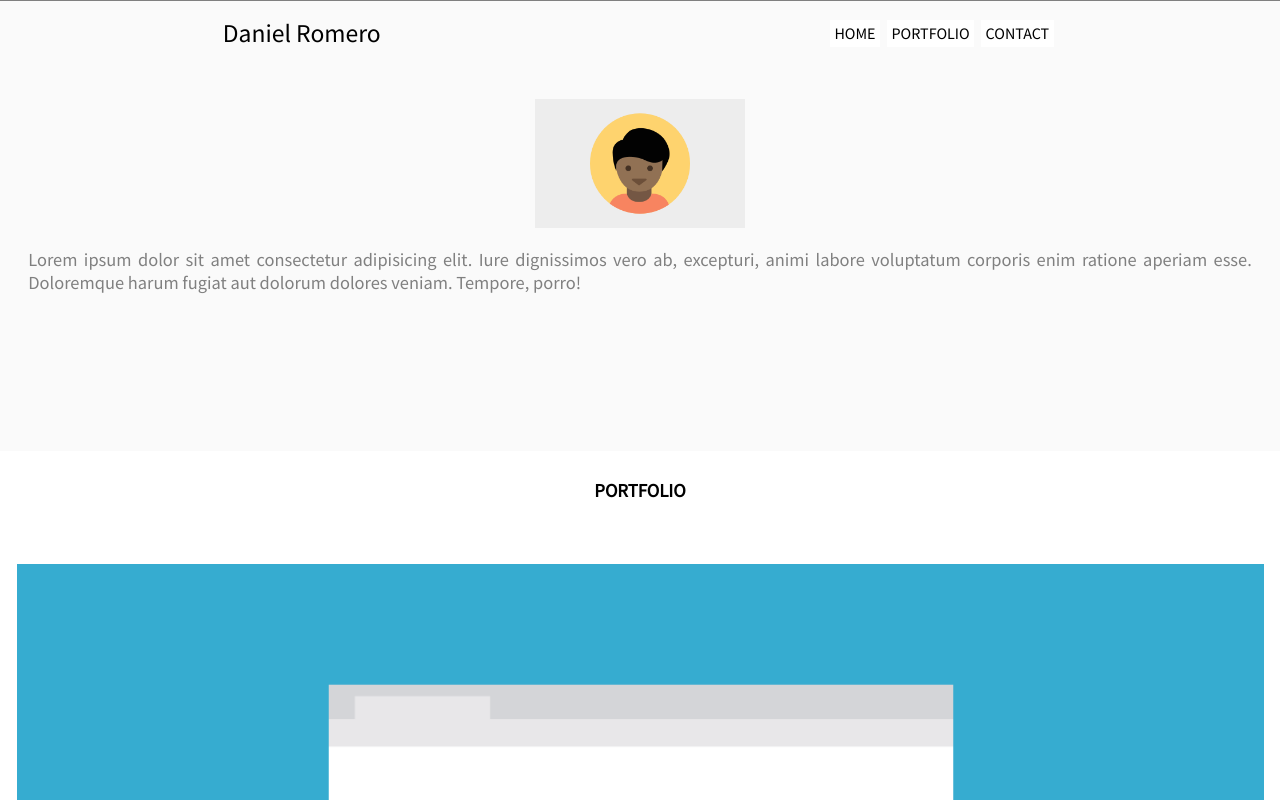
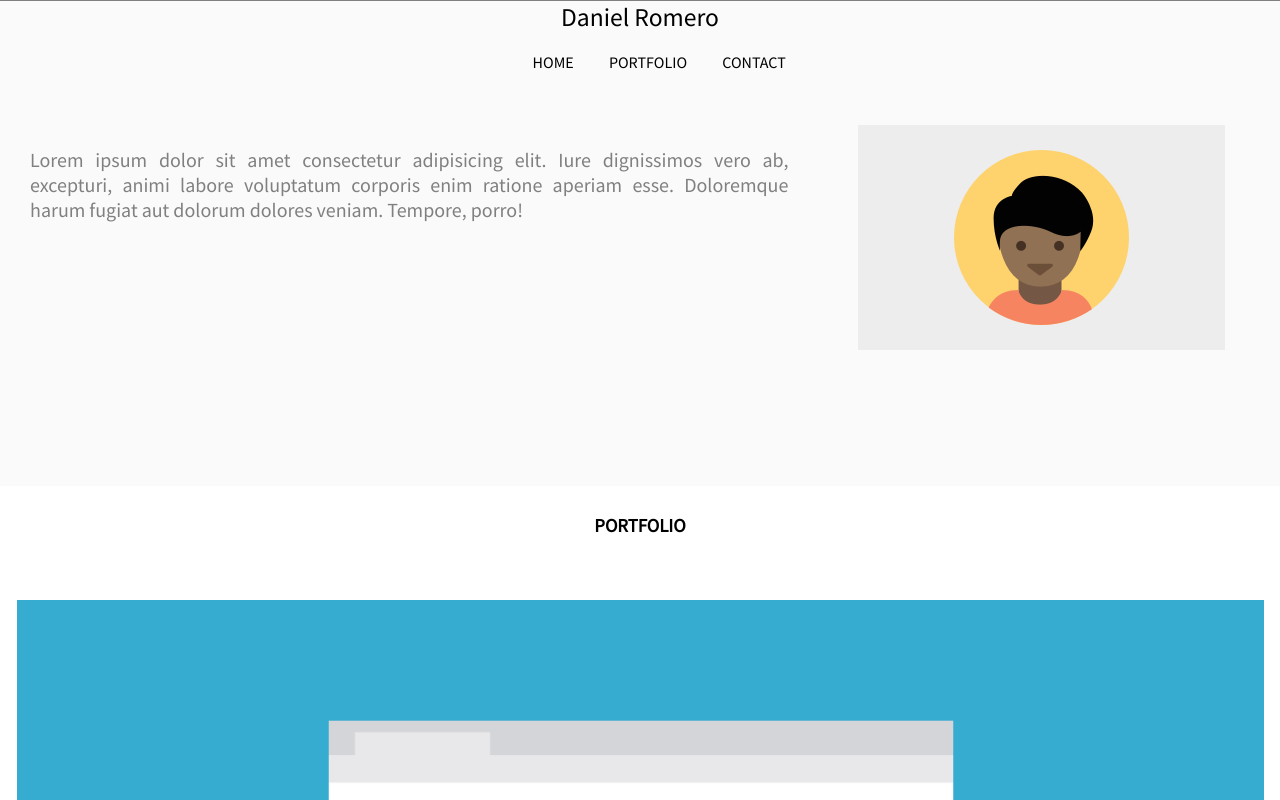
Before and after one commit to 20H-Talent/ikigai-project-2-Ranacode, a plain HTML site: page index.html in a window 1280 px wide. Shown: the top 800 px of the page. Drawn offline with Linux system fonts and the light colour scheme.

Commit message:
Almost finished the tablet media query styles

```diff
--- a/index.css
+++ b/index.css
@@ -29,34 +29,37 @@ img {
 /******************
    TOP NAVBAR
 ******************/
-
 nav.Navbar {
   border-top: 1px solid gray;
   display: flex;
-  flex-direction: row;
+  flex-direction: column;
   justify-content: space-around;
-  align-items: center;
+  align-content: center;
   height: auto;
 }
 
 nav.Navbar .Navbar__Name {
+  text-align: center;
   font-size: 1.6em;
 }
 
 nav.Navbar .Navbar__Menu {
+  width: 100%;
   text-transform: uppercase;
 }
 
 .Navbar__Menu ul {
   display: flex;
-  flex-direction: row;
-  justify-content: space-between;
+  flex-direction: column;
+  align-content: center;
 }
 
 .Navbar__Menu ul li {
-  padding: 0.2em 0.3em;
-  margin: 0.2em;
   background-color: white;
+  text-align: center;
+  flex: 0 0 100%;
+  margin-bottom: 0.3em;
+  padding: 1em;
 }
 
 /******************
@@ -163,6 +166,7 @@ nav.Footer__Navbar {
   width: 100%;
   background-color: white;
   bottom: 0;
+  border-top: 1px solid rgba(128, 128, 128, 0.5);
 }
 
 nav.Footer__Navbar ul {
@@ -181,25 +185,39 @@ nav.Footer__Navbar ul {
     1024 -- DESKTOP
 ******************/
 
-@media screen and (max-width: 320px) {
-  nav.Navbar .Navbar__Menu {
-    width: 100%;
+@media screen and (min-width: 768px) {
+  header.Home {
+    display: flex;
+    flex-direction: row-reverse;
+    justify-content: space-between;
   }
-  nav.Navbar,
+
+  header.Home p {
+    align-self: flex-start;
+    max-width: 60%;
+    font-size: 20px;
+  }
+
+  header.Home img {
+    max-width: 40%;
+    height: auto;
+    align-self: center;
+  }
+
+  .Navbar__Menu {
+    padding: 0.7em;
+    text-align: center;
+    margin: 0.5em;
+  }
+
   .Navbar__Menu ul {
-    flex-direction: column;
-    align-content: center;
+    display: inline;
   }
 
   .Navbar__Menu ul li {
-    text-align: center;
-    flex: 0 0 100%;
-    margin-bottom: 0.3em;
-    padding: 1em;
+    display: inline;
+    background-color: #fafafa;
   }
-}
-
-@media screen and (min-width: 768px) {
 }
 
 @media screen and (min-width: 1024px) {
--- a/index.html
+++ b/index.html
@@ -98,7 +98,7 @@
         <ul>
             <li>Daniel Romero</li>
             <li>
-                <a href="#NAVBAR">Back to top</a>
+                <a href="#NAVBAR">BACK TO TOP</a>
             </li>
         </ul>
     </nav>
```
